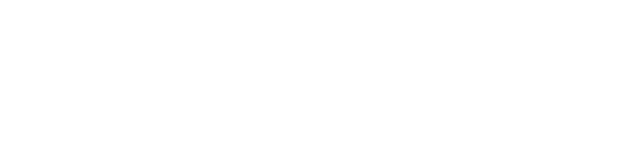
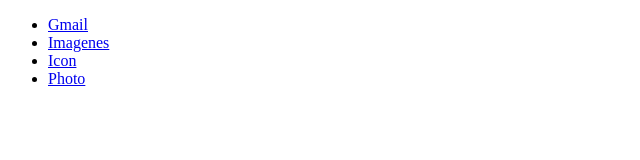
Before and after one commit to Gerardo-Lara-O/Frontend-y-Backend-con-Javascript-para-Desarrollo-Web, a plain HTML site: page 17 - Curso Practico de HTML y CSS/Google Clon/index.html in a window 1280 px wide. Shown: the whole page, without its empty margins (0-640 px from the left). Drawn offline with Linux system fonts and the light colour scheme.

Commit message:
Maquetando nuestro header

```diff
--- a/17 - Curso Practico de HTML y CSS/Google Clon/index.html
+++ b/17 - Curso Practico de HTML y CSS/Google Clon/index.html
@@ -7,6 +7,16 @@
     <title>Google clon</title>
 </head>
 <body>
-
+    <!-- Header del proyecto -->
+    <header>
+        <nav>
+            <ul>
+                <li><a href="#">Gmail</a></li>
+                <li><a href="#">Imagenes</a></li>
+                <li><a href="#">Icon</a></li>
+                <li><a href="#">Photo</a></li>
+            </ul>
+        </nav>
+    </header>
 </body>
 </html>
```
